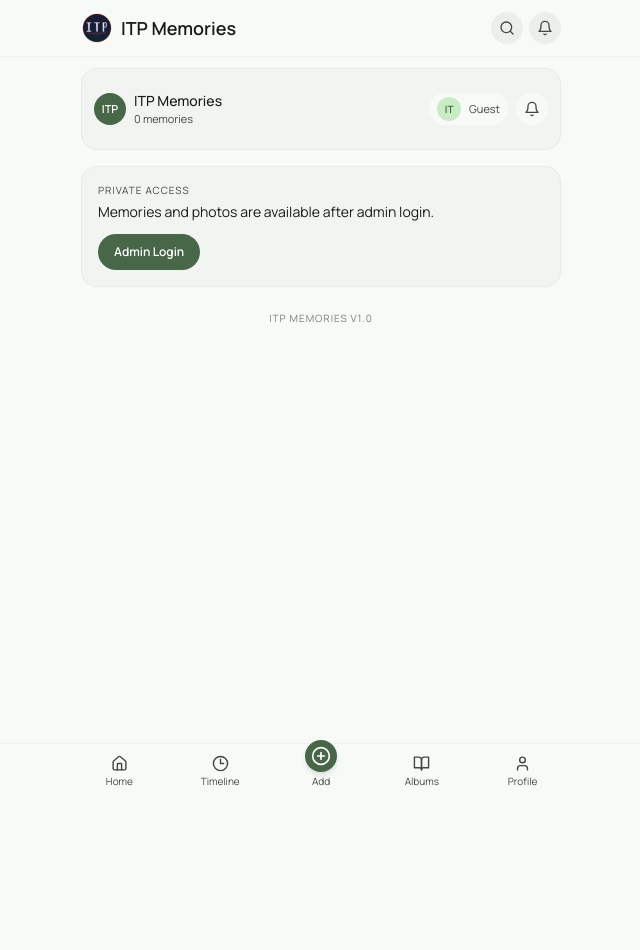
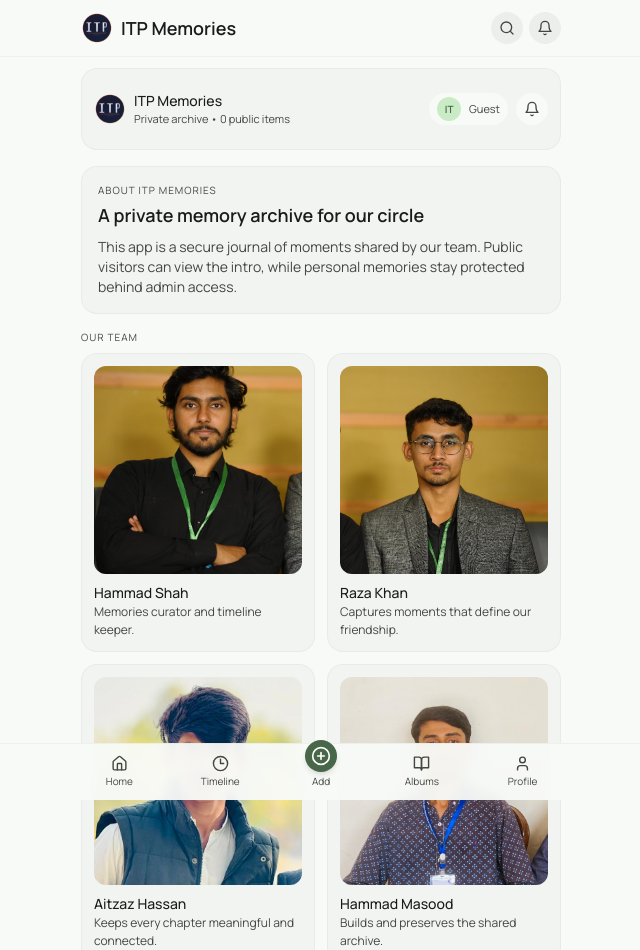
Before and after one commit to hammadshah18/ITP-Memories, a Next.js app: page / in a window 1280 px wide. Shown: the top 950 px of the page, without its empty margins (319-959 px from the left). Before the commit the page ends 800 px from the top, so only its background shows below. Built offline with nearby package versions, Linux system fonts and the light colour scheme; no server answers.

Commit message:
private access intro

```diff
--- a/app/page.tsx
+++ b/app/page.tsx
@@ -5,6 +5,29 @@ import { useRouter } from 'next/navigation'
 import { useAuthSession } from '@/hooks/useAuthSession'
 import BirthdayBanner from '@/components/BirthdayBanner'
 import Hero from '@/components/Hero'
+
+const TEAM_MEMBERS = [
+  {
+    name: 'Hammad Shah',
+    image: '/images/hammadshah.jpeg',
+    caption: 'Memories curator and timeline keeper.',
+  },
+  {
+    name: 'Raza Khan',
+    image: '/images/Raza khan.jpeg',
+    caption: 'Captures moments that define our friendship.',
+  },
+  {
+    name: 'Aitzaz Hassan',
+    image: '/images/Aitzaz hassan.jpeg',
+    caption: 'Keeps every chapter meaningful and connected.',
+  },
+  {
+    name: 'Hammad Masood',
+    image: '/images/hammad masood.jpeg',
+    caption: 'Builds and preserves the shared archive.',
+  },
+]
 
 export default function Home() {
   const router = useRouter()
@@ -16,6 +39,34 @@ export default function Home() {
       <Hero memories={memories} onExplore={() => router.push(authUser ? '/dashboard' : '/login')} />
 
       <BirthdayBanner />
+
+      <section className="rounded-2xl border border-outline-variant/20 bg-surface-container-low p-4">
+        <p className="text-[10px] uppercase tracking-widest text-on-surface-variant">About ITP Memories</p>
+        <h2 className="mt-1 text-[18px] font-semibold text-on-surface">A private memory archive for our circle</h2>
+        <p className="mt-2 text-sm text-on-surface-variant">
+          This app is a secure journal of moments shared by our team. Public visitors can view the intro,
+          while personal memories stay protected behind admin access.
+        </p>
+      </section>
+
+      <section className="space-y-2">
+        <p className="text-[10px] uppercase tracking-widest text-on-surface-variant">Our Team</p>
+        <div className="grid grid-cols-1 gap-3 sm:grid-cols-2">
+          {TEAM_MEMBERS.map((member) => (
+            <article key={member.name} className="rounded-2xl border border-outline-variant/20 bg-surface-container-low p-3">
+              <div className="aspect-square w-full overflow-hidden rounded-xl bg-surface-container-high">
+                <img
+                  src={member.image}
+                  alt={member.name}
+                  className="h-full w-full object-cover"
+                />
+              </div>
+              <p className="mt-2 text-[14px] font-medium text-on-surface">{member.name}</p>
+              <p className="text-[12px] text-on-surface-variant">{member.caption}</p>
+            </article>
+          ))}
+        </div>
+      </section>
 
       <section className="rounded-2xl border border-outline-variant/20 bg-surface-container-low p-4">
         <p className="text-[10px] uppercase tracking-widest text-on-surface-variant">Private Access</p>
--- a/components/Hero.tsx
+++ b/components/Hero.tsx
@@ -22,10 +22,14 @@ export default function Hero({ memories }: HeroProps) {
     <section id="hero" className="rounded-2xl border border-outline-variant/20 bg-surface-container-low p-3">
       <div className="h-[56px] flex items-center justify-between gap-2">
         <div className="flex items-center gap-2 min-w-0">
-          <div className="h-8 w-8 rounded-full bg-primary text-on-primary text-[11px] font-semibold flex items-center justify-center">ITP</div>
+          <img
+            src="/icons/icon-192x192.png"
+            alt="ITP Memories"
+            className="h-8 w-8 rounded-lg object-cover"
+          />
           <div>
             <p className="text-sm text-on-surface font-medium">ITP Memories</p>
-            <p className="text-[11px] text-on-surface-variant">{memories.length} memories</p>
+            <p className="text-[11px] text-on-surface-variant">Private archive • {memories.length} public items</p>
           </div>
         </div>
 
```
